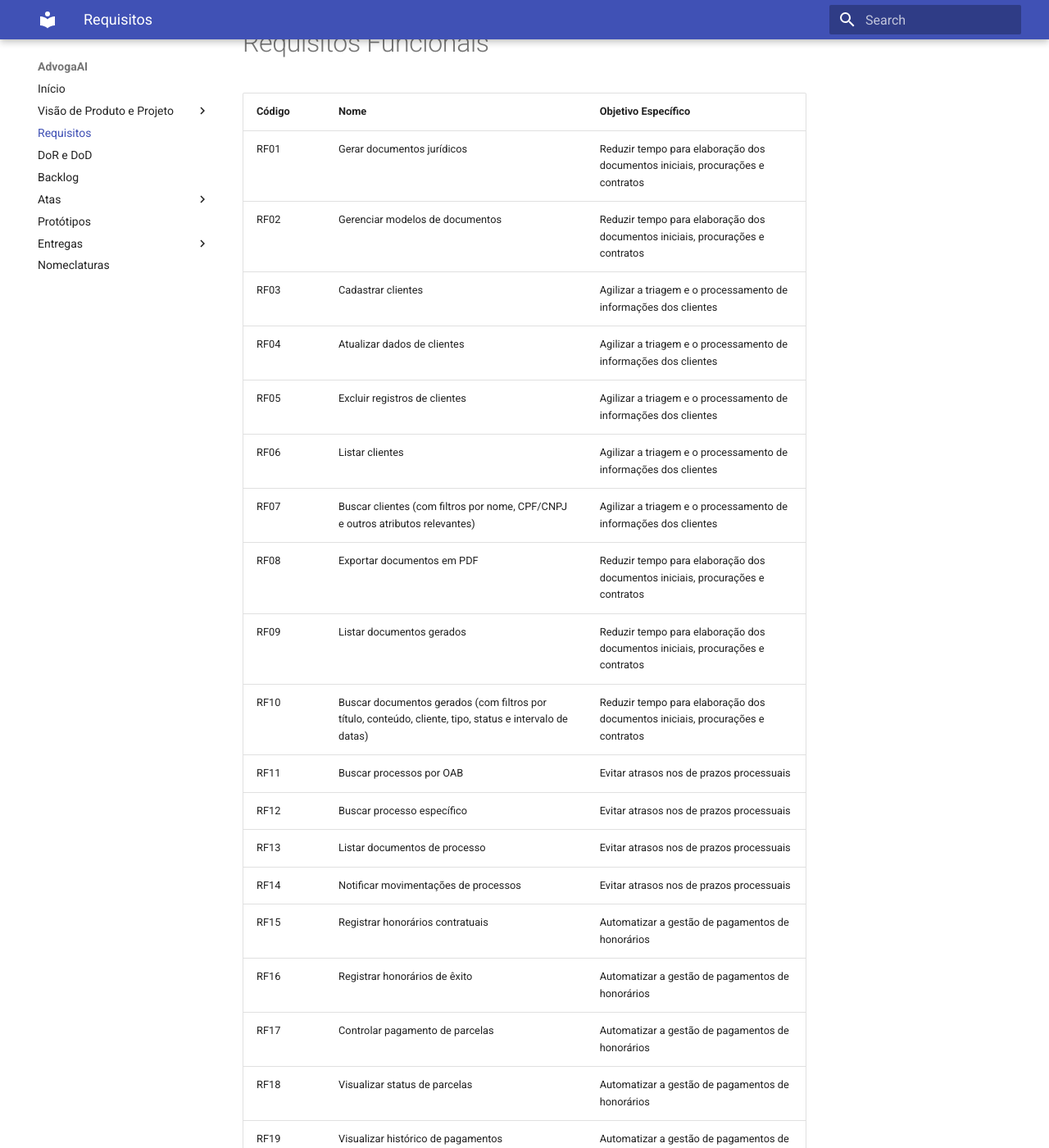
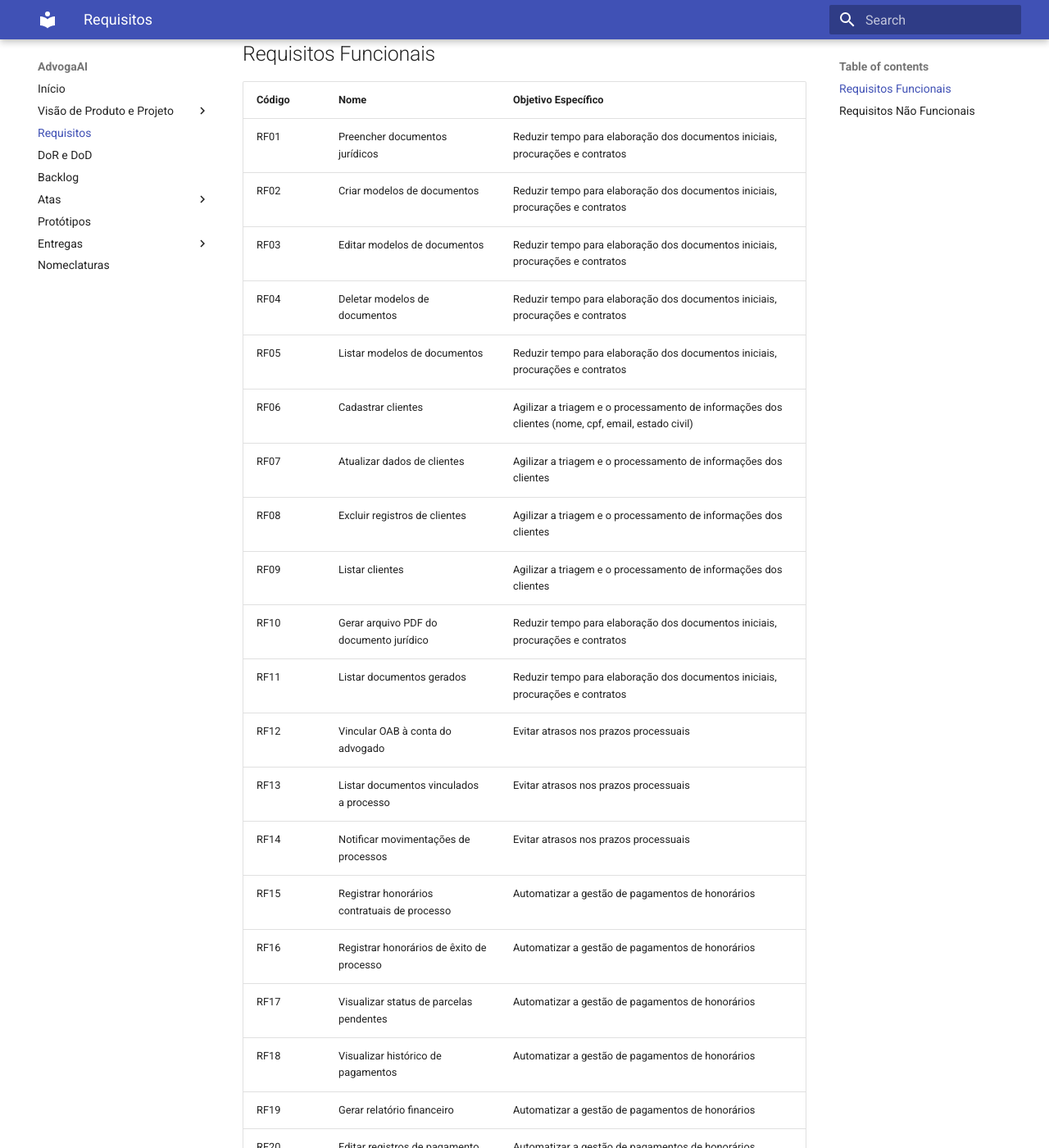
Before and after one commit to mdsreq-fga-unb/2025.1-T01-AdvogaAI, an MkDocs documentation site: the page built from docs/requisitor.md, in a window 1280 px wide and 1400 px high, scrolled down 326 px. Shown: the whole window at 82% size. Built offline with MkDocs 1.6.1 and Material for MkDocs 9.7.7, drawn with Linux system fonts in a browser that asks for light colours; some of the changed text lies outside the part shown.

Commit message:
docs: Update requisitor.md

```diff
--- a/docs/requisitor.md
+++ b/docs/requisitor.md
@@ -5,53 +5,47 @@ Essas abordagens permitiram identificar tanto as necessidades explícitas quanto
 
 ---
 
-# Requisitos Funcionais
+## Requisitos Funcionais
 
-| Código | Nome                                                                                                     | Objetivo Específico                                                            |
-| ------ | -------------------------------------------------------------------------------------------------------- | ------------------------------------------------------------------------------ |
-| RF01   | Gerar documentos jurídicos                                                                               | Reduzir tempo para elaboração dos documentos iniciais, procurações e contratos |
-| RF02   | Gerenciar modelos de documentos                                                                          | Reduzir tempo para elaboração dos documentos iniciais, procurações e contratos |
-| RF03   | Cadastrar clientes                                                                                       | Agilizar a triagem e o processamento de informações dos clientes               |
-| RF04   | Atualizar dados de clientes                                                                              | Agilizar a triagem e o processamento de informações dos clientes               |
-| RF05   | Excluir registros de clientes                                                                            | Agilizar a triagem e o processamento de informações dos clientes               |
-| RF06   | Listar clientes                                                                                          | Agilizar a triagem e o processamento de informações dos clientes               |
-| RF07   | Buscar clientes (com filtros por nome, CPF/CNPJ e outros atributos relevantes)                           | Agilizar a triagem e o processamento de informações dos clientes               |
-| RF08   | Exportar documentos em PDF                                                                               | Reduzir tempo para elaboração dos documentos iniciais, procurações e contratos |
-| RF09   | Listar documentos gerados                                                                                | Reduzir tempo para elaboração dos documentos iniciais, procurações e contratos |
-| RF10   | Buscar documentos gerados (com filtros por título, conteúdo, cliente, tipo, status e intervalo de datas) | Reduzir tempo para elaboração dos documentos iniciais, procurações e contratos |
-| RF11   | Buscar processos por OAB                                                                                 | Evitar atrasos nos de prazos processuais                                       |
-| RF12   | Buscar processo específico                                                                               | Evitar atrasos nos de prazos processuais                                       |
-| RF13   | Listar documentos de processo                                                                            | Evitar atrasos nos de prazos processuais                                       |
-| RF14   | Notificar movimentações de processos                                                                     | Evitar atrasos nos de prazos processuais                                       |
-| RF15   | Registrar honorários contratuais                                                                         | Automatizar a gestão de pagamentos de honorários                               |
-| RF16   | Registrar honorários de êxito                                                                            | Automatizar a gestão de pagamentos de honorários                               |
-| RF17   | Controlar pagamento de parcelas                                                                          | Automatizar a gestão de pagamentos de honorários                               |
-| RF18   | Visualizar status de parcelas                                                                            | Automatizar a gestão de pagamentos de honorários                               |
-| RF19   | Visualizar histórico de pagamentos                                                                       | Automatizar a gestão de pagamentos de honorários                               |
-| RF20   | Buscar histórico de pagamentos (filtrado por cliente, status e valores correspondentes)                  | Automatizar a gestão de pagamentos de honorários                               |
-| RF21   | Gerar relatório financeiro                                                                               | Automatizar a gestão de pagamentos de honorários                               |
-| RF22   | Modificar registros de pagamento                                                                         | Automatizar a gestão de pagamentos de honorários                               |
-| RF23   | Categorizar pagamentos                                                                                   | Automatizar a gestão de pagamentos de honorários                               |
-| RF24   | Gerar links de pagamento                                                                                 | Automatizar a gestão de pagamentos de honorários                               |
-| RF25   | Efetuar pagamento via gateway                                                                            | Automatizar a gestão de pagamentos de honorários                               |
-| RF26   | Gerenciar links de pagamento                                                                             | Automatizar a gestão de pagamentos de honorários                               |
-| RF27   | Cadastrar usuário                                                                                        | Agilizar a triagem e o processamento de informações dos clientes               |
-| RF28   | Realizar login                                                                                           | Agilizar a triagem e o processamento de informações dos clientes               |
-| RF29   | Recuperar senha                                                                                          | Agilizar a triagem e o processamento de informações dos clientes               |
-| RF30   | Confirmar e-mail                                                                                         | Agilizar a triagem e o processamento de informações dos clientes               |
-| RF31   | Editar dados do perfil                                                                                   | Agilizar a triagem e o processamento de informações dos clientes               |
-| RF32   | Visualizar dados do perfil                                                                               | Agilizar a triagem e o processamento de informações dos clientes               |
-| RF33   | Alterar senha                                                                                            | Agilizar a triagem e o processamento de informações dos clientes               |
-| RF34   | Encerrar sessão (logout)                                                                                 | Agilizar a triagem e o processamento de informações dos clientes               |
+| Código | Nome                                       | Objetivo Específico                                                                 |
+|--------|--------------------------------------------|--------------------------------------------------------------------------------------|
+| RF01   | Preencher documentos jurídicos             | Reduzir tempo para elaboração dos documentos iniciais, procurações e contratos      |
+| RF02   | Criar modelos de documentos                | Reduzir tempo para elaboração dos documentos iniciais, procurações e contratos      |
+| RF03   | Editar modelos de documentos               | Reduzir tempo para elaboração dos documentos iniciais, procurações e contratos      |
+| RF04   | Deletar modelos de documentos              | Reduzir tempo para elaboração dos documentos iniciais, procurações e contratos      |
+| RF05   | Listar modelos de documentos               | Reduzir tempo para elaboração dos documentos iniciais, procurações e contratos      |
+| RF06   | Cadastrar clientes                         | Agilizar a triagem e o processamento de informações dos clientes (nome, cpf, email, estado civil) |
+| RF07   | Atualizar dados de clientes                | Agilizar a triagem e o processamento de informações dos clientes                     |
+| RF08   | Excluir registros de clientes              | Agilizar a triagem e o processamento de informações dos clientes                     |
+| RF09   | Listar clientes                            | Agilizar a triagem e o processamento de informações dos clientes                     |
+| RF10   | Gerar arquivo PDF do documento jurídico    | Reduzir tempo para elaboração dos documentos iniciais, procurações e contratos      |
+| RF11   | Listar documentos gerados                  | Reduzir tempo para elaboração dos documentos iniciais, procurações e contratos      |
+| RF12   | Vincular OAB à conta do advogado           | Evitar atrasos nos prazos processuais                                                 |
+| RF13   | Listar documentos vinculados a processo    | Evitar atrasos nos prazos processuais                                                 |
+| RF14   | Notificar movimentações de processos       | Evitar atrasos nos prazos processuais                                                 |
+| RF15   | Registrar honorários contratuais de processo| Automatizar a gestão de pagamentos de honorários                                      |
+| RF16   | Registrar honorários de êxito de processo  | Automatizar a gestão de pagamentos de honorários                                      |
+| RF17   | Visualizar status de parcelas pendentes    | Automatizar a gestão de pagamentos de honorários                                      |
+| RF18   | Visualizar histórico de pagamentos         | Automatizar a gestão de pagamentos de honorários                                      |
+| RF19   | Gerar relatório financeiro                 | Automatizar a gestão de pagamentos de honorários                                      |
+| RF20   | Editar registros de pagamento              | Automatizar a gestão de pagamentos de honorários                                      |
+| RF21   | Efetuar pagamento                          | Automatizar a gestão de pagamentos de honorários                                      |
+| RF22   | Gerenciar links de pagamento               | Automatizar a gestão de pagamentos de honorários                                      |
+| RF23   | Cadastrar usuário                          | Agilizar a triagem e o processamento de informações dos clientes                     |
+| RF24   | Realizar login                             | Agilizar a triagem e o processamento de informações dos clientes                     |
+| RF25   | Recuperar senha                            | Agilizar a triagem e o processamento de informações dos clientes                     |
+| RF26   | Editar dados do perfil                     | Agilizar a triagem e o processamento de informações dos clientes                     |
+| RF27   | Visualizar dados do perfil                 | Agilizar a triagem e o processamento de informações dos clientes                     |
+| RF28   | Alterar senha                              | Agilizar a triagem e o processamento de informações dos clientes                     |
+| RF29   | Encerrar sessão (logout)                   | Agilizar a triagem e o processamento de informações dos clientes                     |
 
-# Requisitos Não Funcionais
+## Requisitos Não Funcionais
 
-| Código | Descrição                                                                                                                                                                                        | Categoria URPS+                        |
-| ------ | ------------------------------------------------------------------------------------------------------------------------------------------------------------------------------------------------ | -------------------------------------- |
-| RNF01  | O sistema deve permitir compatibilidade com as seguintes resoluções de tela: 1920×1080, 1366×768, 1536×864, 1280×720, 360×800, 390×844, 393×873, 412×915, 768×1024, 1280×800, 800×1280, 820×1180 | R – Requisitos de Interface            |
-| RNF02  | O sistema deve conter uma arquitetura dividida em módulos                                                                                                                                        | P – Suportabilidade (manutenibilidade) |
-| RNF03  | O sistema deve fazer o uso de chamadas HTTPS apenas                                                                                                                                              | S – Suportabilidade (segurança)        |
-| RNF04  | O sistema deve conter testes automatizados com cobertura maior que 80% para o módulo de integração com o PJe                                                                                     | R – Requisitos de Implementação        |
-| RNF05  | O sistema deve adotar o padrão RESTFULL em todas as suas integrações                                                                                                                             | R – Requisitos de Implementação        |
-| RNF06  | O código do sistema deve conter formatação uniforme estabelecida nos arquivos de formatação                                                                                                      | R – Requisitos de Implementação        |
-| RNF07  | O código do sistema deve conter formatação uniforme estabelecida nos arquivos de formatação                                                                                                      | R – Requisitos de Implementação        |
+| Código | Descrição                                                                      | Categoria URPS+               |
+|--------|--------------------------------------------------------------------------------|--------------------------------|
+| RNF01  | O sistema deve permitir compatibilidade com as seguintes resoluções de tela: 1920×1080, 1366×768, 1536×864, 1280×720, 360×800, 390×844, 393×873, 412×915, 768×1024, 1280×800, 800×1280, 820×1180 | R – Requisitos de Interface   |
+| RNF02  | O sistema deve conter uma arquitetura dividida em módulos                      | P – Suportabilidade (manutenibilidade) |
+| RNF03  | O sistema deve fazer o uso de chamadas HTTPS apenas                           | S – Suportabilidade (segurança) |
+| RNF04  | O sistema deve conter testes automatizados em todo o MVP (exceto nas partes relacionadas ao login cadastro e recuperação de senha) com cobertura maior que 80% para o módulo de integração com o PJe | R – Requisitos de Implementação |
+| RNF05  | O sistema deve adotar o padrão RESTFULL em todas as suas integrações          | R – Requisitos de Implementação |
+| RNF06  | O código do sistema deve conter formatação uniforme estabelecida nos arquivos de formatação: .prettierrc e eslint.config.mjs | R – Requisitos de Implementação |
```
